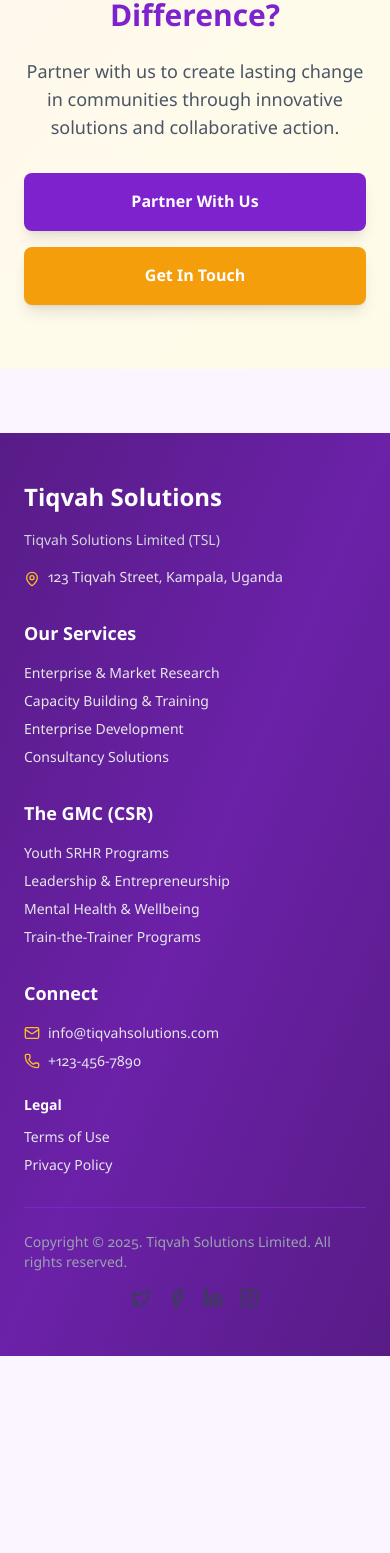
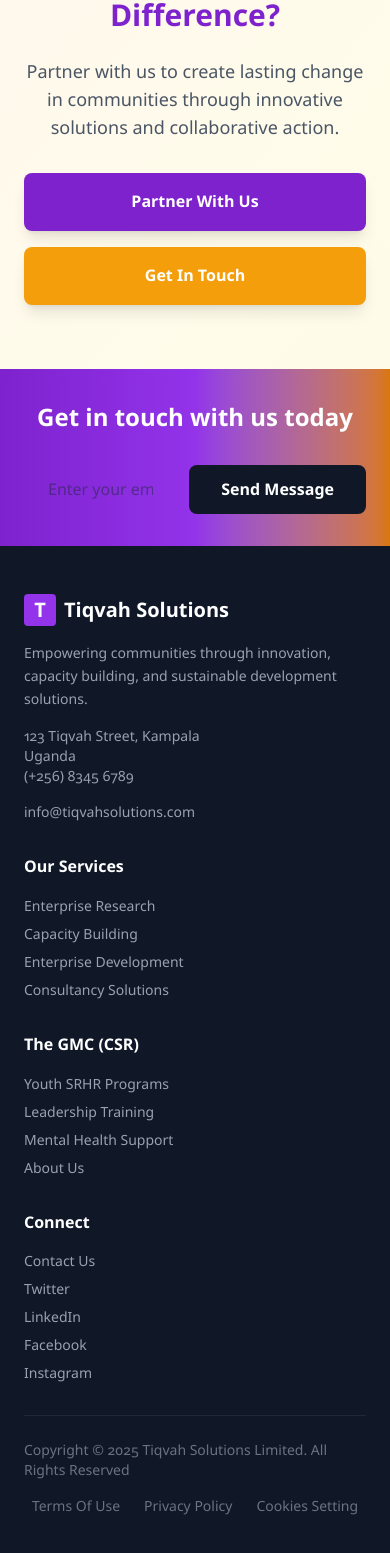
Before and after one commit to Mmadiba724/tiqvah, a React (Vite) app: page /tiqvah/ in a window 390 px wide. Shown: the part 5465-7018 px from the top of the page. Before the commit the page ends 6821 px from the top, so only its background shows below. Built offline with nearby package versions, Linux system fonts and the light colour scheme.

Commit message:
Rearraged footer and navbar

```diff
--- a/src/components/Navbar.jsx
+++ b/src/components/Navbar.jsx
@@ -57,6 +57,15 @@ const Navbar = () => {
                         </Link>
                     </li>
 
+                     <li className="relative flex items-center">
+                        <Link
+                            to="/about"
+                            className="nav-link cursor-pointer hover:text-purple-700 transition-colors py-2"
+                        >
+                            About Us
+                        </Link>
+                    </li>
+
                     <li className="relative flex items-center">
                         <NavDropdown
                             title={
@@ -103,14 +112,6 @@ const Navbar = () => {
                             Partner With Us
                         </Link>
                     </li> */}
-                    <li className="relative flex items-center">
-                        <Link
-                            to="/about"
-                            className="nav-link cursor-pointer hover:text-purple-700 transition-colors py-2"
-                        >
-                            About Us
-                        </Link>
-                    </li>
                     <li className="relative flex items-center">
                         <Link
                             to="/contact"
--- a/src/components/footer.jsx
+++ b/src/components/footer.jsx
@@ -13,128 +13,165 @@ import { Link } from "react-router-dom";
 
 const Footer = () => {
 	return (
-		<footer className="bg-gradient-to-br from-purple-900 via-purple-800 to-purple-900 text-gray-200 py-12 mt-16">
-			<div className="container mx-auto px-6 lg:px-16">
+		<footer className="bg-gray-900 text-gray-200">
+			{/* CTA Section - Get in touch */}
+			<div className="bg-gradient-to-r from-purple-700 via-purple-600 to-amber-600 py-8 px-6">
+				<div className="container mx-auto flex flex-col md:flex-row items-center justify-between gap-6 max-w-6xl">
+					<div className="text-white">
+						<h3 className="text-2xl md:text-3xl font-bold mb-2">
+							Get in touch with us today
+						</h3>
+					</div>
+					<div className="flex gap-3 w-full md:w-auto">
+						<input
+							type="email"
+							placeholder="Enter your email"
+							className="px-6 py-3 rounded-lg w-full md:w-80 text-gray-800 focus:outline-none focus:ring-2 focus:ring-amber-400"
+						/>
+						<Link to="/contact">
+							<button className="bg-gray-900 text-white px-8 py-3 rounded-lg font-semibold hover:bg-gray-800 transition-colors whitespace-nowrap">
+								Send Message
+							</button>
+						</Link>
+					</div>
+				</div>
+			</div>
+
+			{/* Main Footer Content */}
+			<div className="bg-gray-900 py-12">
+				<div className="container mx-auto px-6 lg:px-16">
 				<div className="grid grid-cols-1 md:grid-cols-2 lg:grid-cols-4 gap-8 mb-8">
 
 					{/* Company Info */}
 					<div className="space-y-4">
-						<h3 className="text-2xl font-bold text-white mb-4">Tiqvah Solutions</h3>
-						<p className="text-sm text-gray-300 leading-relaxed">
-							Tiqvah Solutions Limited (TSL)
+						<div className="flex items-center space-x-2 mb-4">
+							<div className="w-8 h-8 bg-purple-600 rounded flex items-center justify-center">
+								<span className="text-white font-bold text-xl">T</span>
+							</div>
+							<h3 className="text-xl font-bold text-white">Tiqvah Solutions</h3>
+						</div>
+						<p className="text-sm text-gray-400 leading-relaxed">
+							Empowering communities through innovation, capacity building, and sustainable development solutions.
 						</p>
-						<div className="space-y-2 text-sm">
-							<div className="flex items-start space-x-2">
-								<MapPin className="w-4 h-4 mt-1 text-amber-400 flex-shrink-0" />
-								<span>123 Tiqvah Street, Kampala, Uganda</span>
-							</div>
-						</div>
+						<p className="text-sm text-gray-400">
+							123 Tiqvah Street, Kampala<br />
+							Uganda<br />
+							(+256) 8345 6789
+						</p>
+						<p className="text-sm text-gray-400">
+							info@tiqvahsolutions.com
+						</p>
 					</div>
 
-					{/* Services */}
+					{/* Services Column */}
 					<div>
-						<h4 className="text-lg font-semibold text-white mb-4">Our Services</h4>
+						<h4 className="text-white font-semibold mb-4">Our Services</h4>
 						<ul className="space-y-2 text-sm">
 							<li>
-								<Link to="/services#research" className="hover:text-amber-400 transition-colors">
-									Enterprise & Market Research
+								<Link to="/services" className="text-gray-400 hover:text-amber-400 transition-colors">
+									Enterprise Research
 								</Link>
 							</li>
 							<li>
-								<Link to="/services#training" className="hover:text-amber-400 transition-colors">
-									Capacity Building & Training
+								<Link to="/services" className="text-gray-400 hover:text-amber-400 transition-colors">
+									Capacity Building
 								</Link>
 							</li>
 							<li>
-								<Link to="/services#development" className="hover:text-amber-400 transition-colors">
+								<Link to="/services" className="text-gray-400 hover:text-amber-400 transition-colors">
 									Enterprise Development
 								</Link>
 							</li>
 							<li>
-								<Link to="/services#consultancy" className="hover:text-amber-400 transition-colors">
+								<Link to="/services" className="text-gray-400 hover:text-amber-400 transition-colors">
 									Consultancy Solutions
 								</Link>
 							</li>
 						</ul>
 					</div>
 
-					{/* The GMC */}
+					{/* GMC & Resources Column */}
 					<div>
-						<h4 className="text-lg font-semibold text-white mb-4">The GMC (CSR)</h4>
+						<h4 className="text-white font-semibold mb-4">The GMC (CSR)</h4>
 						<ul className="space-y-2 text-sm">
 							<li>
-								<Link to="/gmc#youth-clubs" className="hover:text-amber-400 transition-colors">
+								<Link to="/gmc" className="text-gray-400 hover:text-amber-400 transition-colors">
 									Youth SRHR Programs
 								</Link>
 							</li>
 							<li>
-								<Link to="/gmc#leadership" className="hover:text-amber-400 transition-colors">
-									Leadership & Entrepreneurship
+								<Link to="/gmc" className="text-gray-400 hover:text-amber-400 transition-colors">
+									Leadership Training
 								</Link>
 							</li>
 							<li>
-								<Link to="/gmc#mental-health" className="hover:text-amber-400 transition-colors">
-									Mental Health & Wellbeing
+								<Link to="/gmc" className="text-gray-400 hover:text-amber-400 transition-colors">
+									Mental Health Support
 								</Link>
 							</li>
 							<li>
-								<Link to="/gmc#training" className="hover:text-amber-400 transition-colors">
-									Train-the-Trainer Programs
+								<Link to="/about" className="text-gray-400 hover:text-amber-400 transition-colors">
+									About Us
 								</Link>
 							</li>
 						</ul>
 					</div>
 
-					{/* Contact & Legal */}
+					{/* Connect Column */}
 					<div>
-						<h4 className="text-lg font-semibold text-white mb-4">Connect</h4>
-						<ul className="space-y-2 text-sm mb-6">
-							<li className="flex items-center space-x-2">
-								<Mail className="w-4 h-4 text-amber-400" />
-								<a href="mailto:info@tiqvahsolutions.com" className="hover:text-amber-400 transition-colors">
-									info@tiqvahsolutions.com
-								</a>
-							</li>
-							<li className="flex items-center space-x-2">
-								<Phone className="w-4 h-4 text-amber-400" />
-								<a href="tel:+123456789" className="hover:text-amber-400 transition-colors">
-									+123-456-7890
-								</a>
-							</li>
-						</ul>
-
-						<h5 className="text-sm font-semibold text-white mb-3">Legal</h5>
+						<h4 className="text-white font-semibold mb-4">Connect</h4>
 						<ul className="space-y-2 text-sm">
 							<li>
-								<Link to="/terms" className="hover:text-amber-400 transition-colors">
-									Terms of Use
+								<Link to="/contact" className="text-gray-400 hover:text-amber-400 transition-colors">
+									Contact Us
 								</Link>
 							</li>
 							<li>
-								<Link to="/privacy" className="hover:text-amber-400 transition-colors">
-									Privacy Policy
-								</Link>
+								<a href="https://twitter.com" className="text-gray-400 hover:text-amber-400 transition-colors">
+									Twitter
+								</a>
+							</li>
+							<li>
+								<a href="https://linkedin.com" className="text-gray-400 hover:text-amber-400 transition-colors">
+									LinkedIn
+								</a>
+							</li>
+							<li>
+								<a href="https://facebook.com" className="text-gray-400 hover:text-amber-400 transition-colors">
+									Facebook
+								</a>
+							</li>
+							<li>
+								<a href="https://instagram.com" className="text-gray-400 hover:text-amber-400 transition-colors">
+									Instagram
+								</a>
 							</li>
 						</ul>
 					</div>
 				</div>
 
 				{/* Bottom Bar */}
-				<div className="border-t border-purple-700 pt-6 mt-6">
+				<div className="border-t border-gray-800 pt-6 mt-8">
 					<div className="flex flex-col md:flex-row justify-between items-center space-y-4 md:space-y-0">
 						{/* Copyright */}
-						<p className="text-sm text-gray-400">
-							Copyright © {new Date().getFullYear()}. Tiqvah Solutions Limited. All rights reserved.
+						<p className="text-sm text-gray-500">
+							Copyright © {new Date().getFullYear()} Tiqvah Solutions Limited. All Rights Reserved
 						</p>
 
-						{/* Social Icons */}
-						<div className="flex space-x-4">
-							<SocialButton href="https://twitter.com" label="Twitter" Icon={Twitter} />
-							<SocialButton href="https://facebook.com" label="Facebook" Icon={Facebook} />
-							<SocialButton href="https://linkedin.com" label="LinkedIn" Icon={Linkedin} />
-							<SocialButton href="https://instagram.com" label="Instagram" Icon={Instagram} />
+						{/* Legal Links */}
+						<div className="flex space-x-6 text-sm text-gray-500">
+							<Link to="/terms" className="hover:text-amber-400 transition-colors">
+								Terms Of Use
+							</Link>
+							<Link to="/privacy" className="hover:text-amber-400 transition-colors">
+								Privacy Policy
+							</Link>
+							<Link to="/cookies" className="hover:text-amber-400 transition-colors">
+								Cookies Setting
+							</Link>
 						</div>
 					</div>
+				</div>
 				</div>
 			</div>
 		</footer>
```
